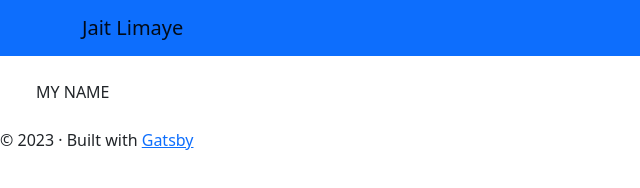
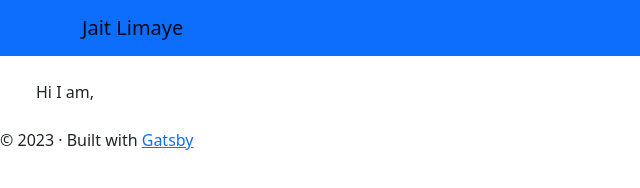
Before and after one commit to jaitlimaye/portfolio, a Gatsby site: page / in a window 1280 px wide. Shown: the full height of the page, 0-640 px from the left. Built offline with nearby package versions, Linux system fonts and the light colour scheme; Gatsby itself is replaced by a stand-in of ours.

Commit message:
removed emoty

```diff
--- a/src/pages/index.js
+++ b/src/pages/index.js
@@ -14,7 +14,8 @@ const IndexPage = () => (
       <div>
         <Row>
           <Col>
-            MY NAME
+            Hi I am,
+
           </Col>
           <Col>
             MY PIC
```
Also changed, not shown: src/pages/projects/projects.js (deleted).
